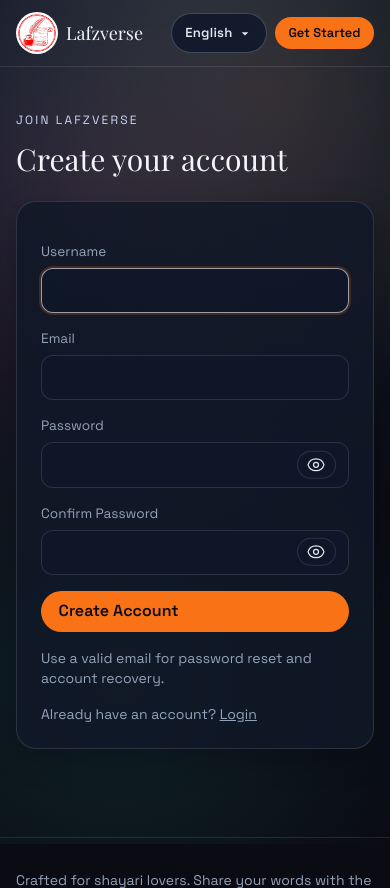
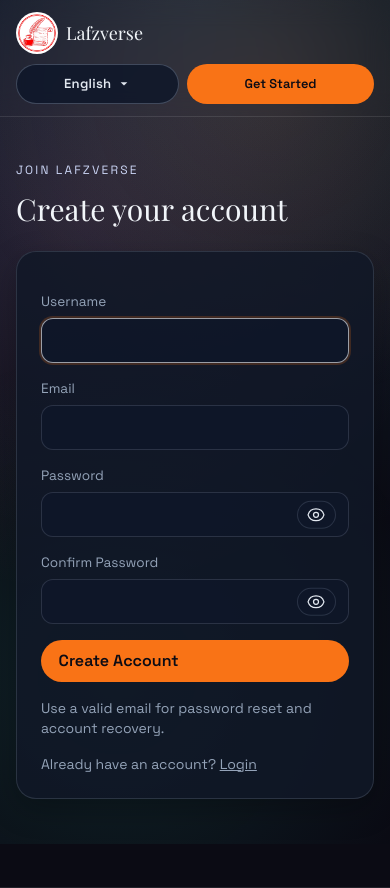
Before and after one commit to 1abhishek0948/lafzloom, a Django app: page /accounts/register/ in a window 390 px wide. Shown: the top 888 px of the page. Run offline with Django 5.2, Linux system fonts and the light colour scheme; some libraries are stand-ins or nearby versions.

Commit message:
Add responsive styles for mobile navigation

```diff
--- a/static/css/styles.css
+++ b/static/css/styles.css
@@ -233,6 +233,54 @@
 
   .mobile-lang-menu {
     min-width: 220px;
+  }
+}
+
+@media (max-width: 480px) {
+  .nav-shell {
+    display: flex;
+    flex-wrap: wrap;
+    gap: 0.6rem;
+    align-items: center;
+  }
+
+  .nav-brand {
+    flex: 1 1 100%;
+    min-width: 0;
+  }
+
+  .brand-title {
+    font-size: 1.2rem;
+  }
+
+  .nav-actions {
+    width: 100%;
+    display: flex;
+    justify-content: space-between;
+    align-items: center;
+    gap: 0.6rem;
+  }
+
+  .nav-actions .lang-dropdown,
+  .nav-actions .mobile-getstart {
+    flex: 1 1 0;
+  }
+
+  .nav-actions .lang-toggle,
+  .nav-actions .mobile-getstart {
+    width: 100%;
+    justify-content: center;
+  }
+
+  .mobile-getstart {
+    min-height: 40px;
+    padding-inline: 0.75rem;
+  }
+
+  .mobile-lang-menu {
+    left: 0;
+    right: 0;
+    min-width: 0;
   }
 }
 
```
